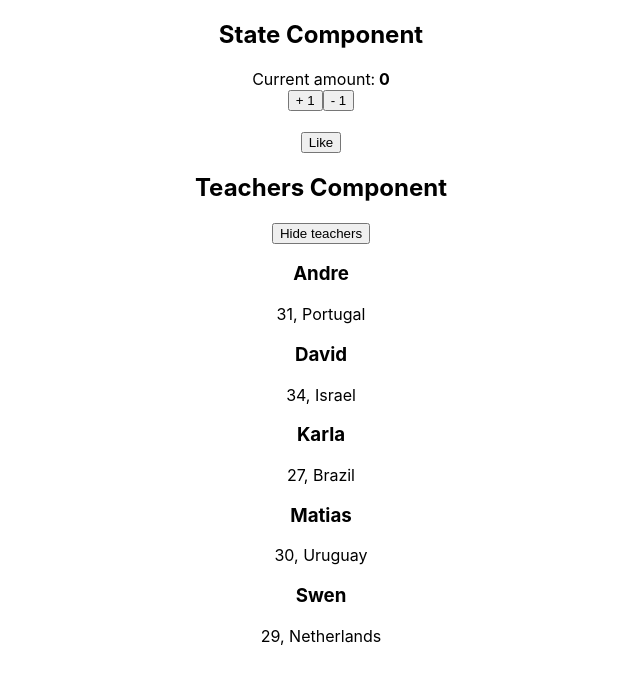
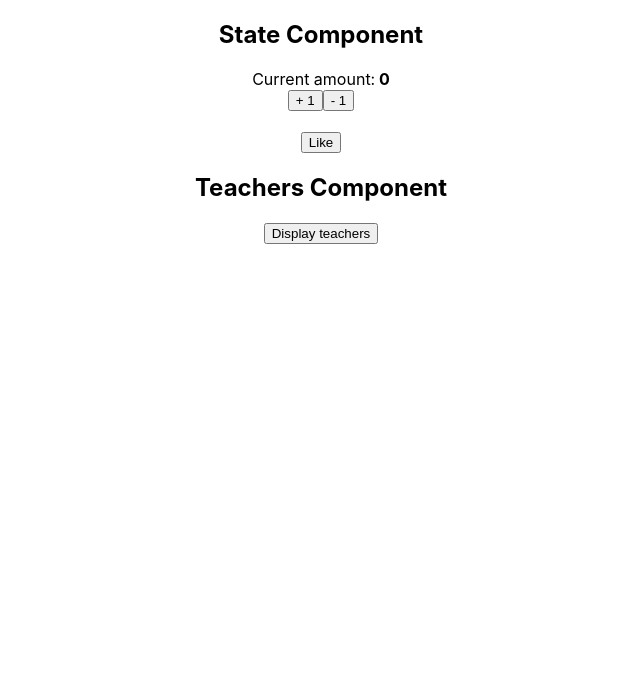
Before and after one commit to karlaevelize/State-Fetch59, a React (Create React App) app: page / in a window 1280 px wide. Shown: the top 684 px of the page, without its empty margins (319-959 px from the left). Built offline with nearby package versions, Linux system fonts and the light colour scheme.

Commit message:
set up for fetching

```diff
--- a/package.json
+++ b/package.json
@@ -6,6 +6,7 @@
     "@testing-library/jest-dom": "^5.16.4",
     "@testing-library/react": "^13.2.0",
     "@testing-library/user-event": "^13.5.0",
+    "axios": "^0.27.2",
     "react": "^18.1.0",
     "react-dom": "^18.1.0",
     "react-scripts": "5.0.1",
--- a/src/App.js
+++ b/src/App.js
@@ -3,6 +3,7 @@ import State from './components/State';
 import Teachers from './components/Teachers';
 
 function App() {
+
   return (
     <div className="App">
       <State/>
--- a/src/components/Teachers.js
+++ b/src/components/Teachers.js
@@ -13,7 +13,7 @@ const data = [
 const Teachers = () => {
 
   const [ teachers, setTeachers ] = useState(data)
-  const [ hide, setHide ] = useState(false)
+  const [ hide, setHide ] = useState(true)
 
   // console.log("teachers", teachers)
   console.log("hide", hide)
@@ -26,7 +26,7 @@ const Teachers = () => {
     <div>
       <h2>Teachers Component</h2>
       <button onClick={toggleTeachers}>{hide ? "Display teachers" : "Hide teachers"}</button>
-      {/* {hide === false && teachers.map(teacher => { */}
+      {/* {hide === false && teachers.map(teacher => {  */}
       {!hide && teachers.map(teacher => {
         return (
           <div>
```
Also changed, not shown: src/components/Fetching.js (added, +13 -0 lines), 1 other file (tests, documents, lock files or other folders).
